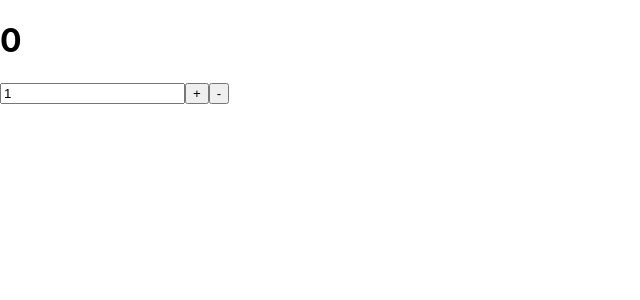
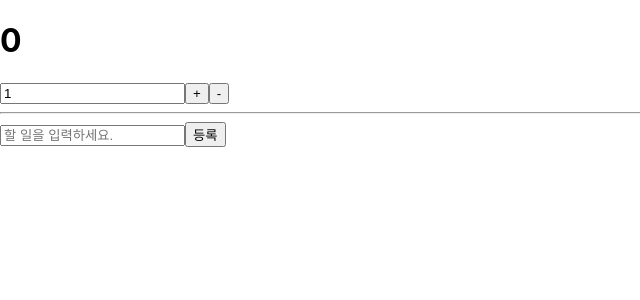
Before and after one commit to Noma98/learn-redux, a React (Create React App) app: page / in a window 1280 px wide. Shown: the top 300 px of the page, without its empty margins (0-640 px from the left). Built offline with nearby package versions, Linux system fonts and the light colour scheme.

Commit message:
Add Todos component

```diff
--- a/src/App.js
+++ b/src/App.js
@@ -1,10 +1,13 @@
 import React from 'react';
 import CounterContainer from './containers/CounterContainer';
+import TodosContainer from './containers/TodosContainer';
 
 function App() {
   return (
     <div >
       <CounterContainer />
+      <hr />
+      <TodosContainer />
     </div>
   );
 }
--- /dev/null
+++ b/src/components/Todos.js
@@ -0,0 +1,49 @@
+import React, { memo, useState } from 'react'
+
+const TodoItem = memo(({ todo, onToggle }) => {
+    return (
+        <li
+            style={{ textDecoration: todo.done ? 'line-through' : 'none' }}
+            onClick={() => onToggle(todo.id)}>
+            {todo.text}
+        </li>
+    );
+})
+const TodoList = memo(({ todos, onToggle }) => {
+    return (
+        <ul>
+            {
+                todos.map(todo =>
+                    <TodoItem key={todo.id} onToggle={onToggle} todo={todo} />
+                )
+            }
+        </ul>
+    );
+})
+
+function Todos({ todos, onCreate, onToggle }) {
+    // 리덕스를 사용한다고 해서 모든 상태를 리덕스에서 관리해야하는 건 아님
+    const [text, setText] = useState('');
+    const onChange = e => setText(e.target.value);
+    const onSubmit = e => {
+        e.preventDefault();
+        onCreate(text);
+        setText('');
+    }
+
+    return (
+        <div>
+            <form onSubmit={onSubmit}>
+                <input
+                    value={text}
+                    placeholder="할 일을 입력하세요."
+                    onChange={onChange}
+                />
+                <button type="submit">등록</button>
+            </form>
+            <TodoList todos={todos} onToggle={onToggle}></TodoList>
+        </div>
+    )
+}
+
+export default Todos
--- /dev/null
+++ b/src/containers/TodosContainer.js
@@ -0,0 +1,20 @@
+import React, { useCallback } from 'react'
+import { useDispatch, useSelector } from 'react-redux'
+import Todos from '../components/Todos';
+import { addTodo, toggleTodo } from '../modules/todos';
+
+function TodosContainer() {
+    //useSelector에서 꼭 객체를 반환할 필요는 X
+    //한 종류의 값만 조회하고 싶으면 그냥 원하는 값만 바로 리턴하면 됨
+    const todos = useSelector(state => state.todos);
+    const dispatch = useDispatch();
+
+    const onCreate = text => dispatch(addTodo(text));
+    const onToggle = useCallback(id => dispatch(toggleTodo(id)), [dispatch]); //최적화 위해 useCallback 사용
+
+    return (
+        <Todos todos={todos} onCreate={onCreate} onToggle={onToggle} />
+    )
+}
+
+export default TodosContainer
```
